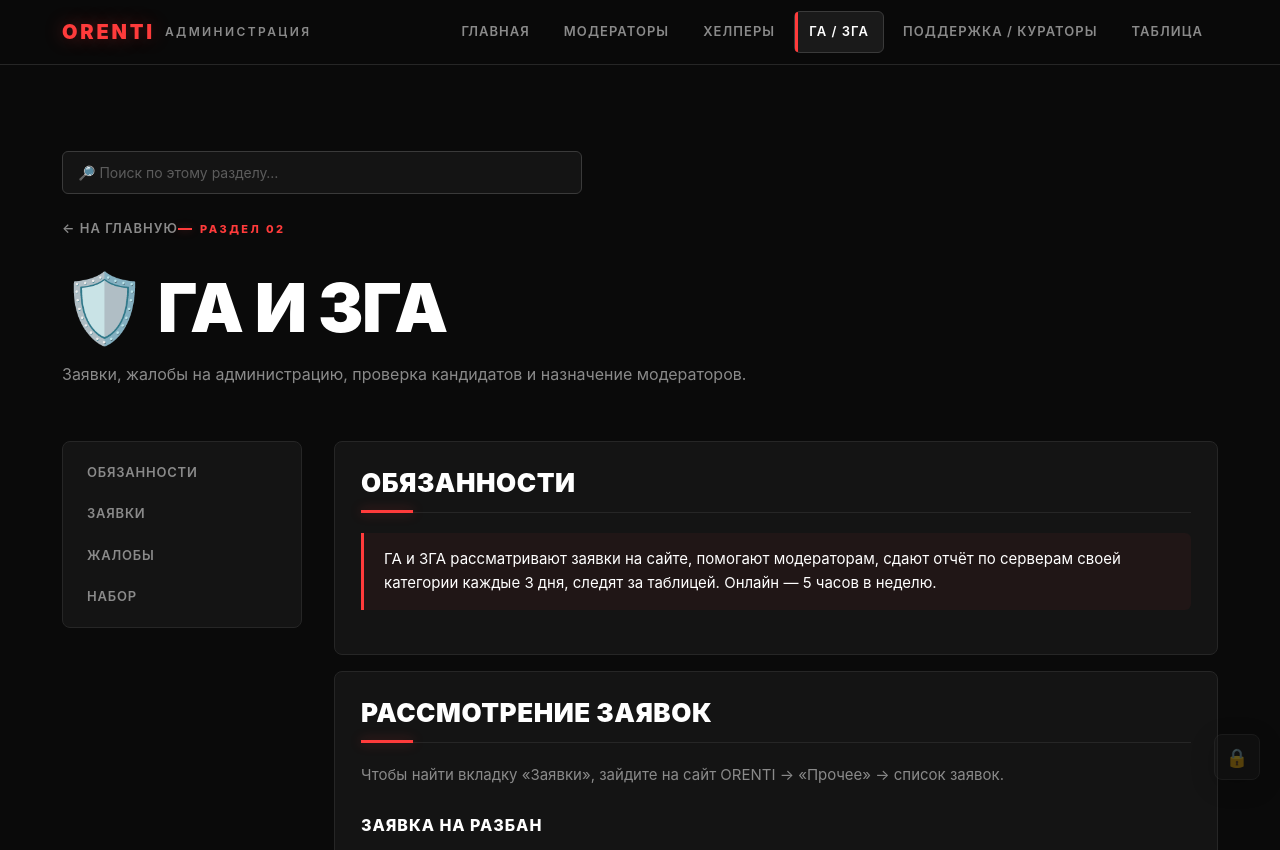
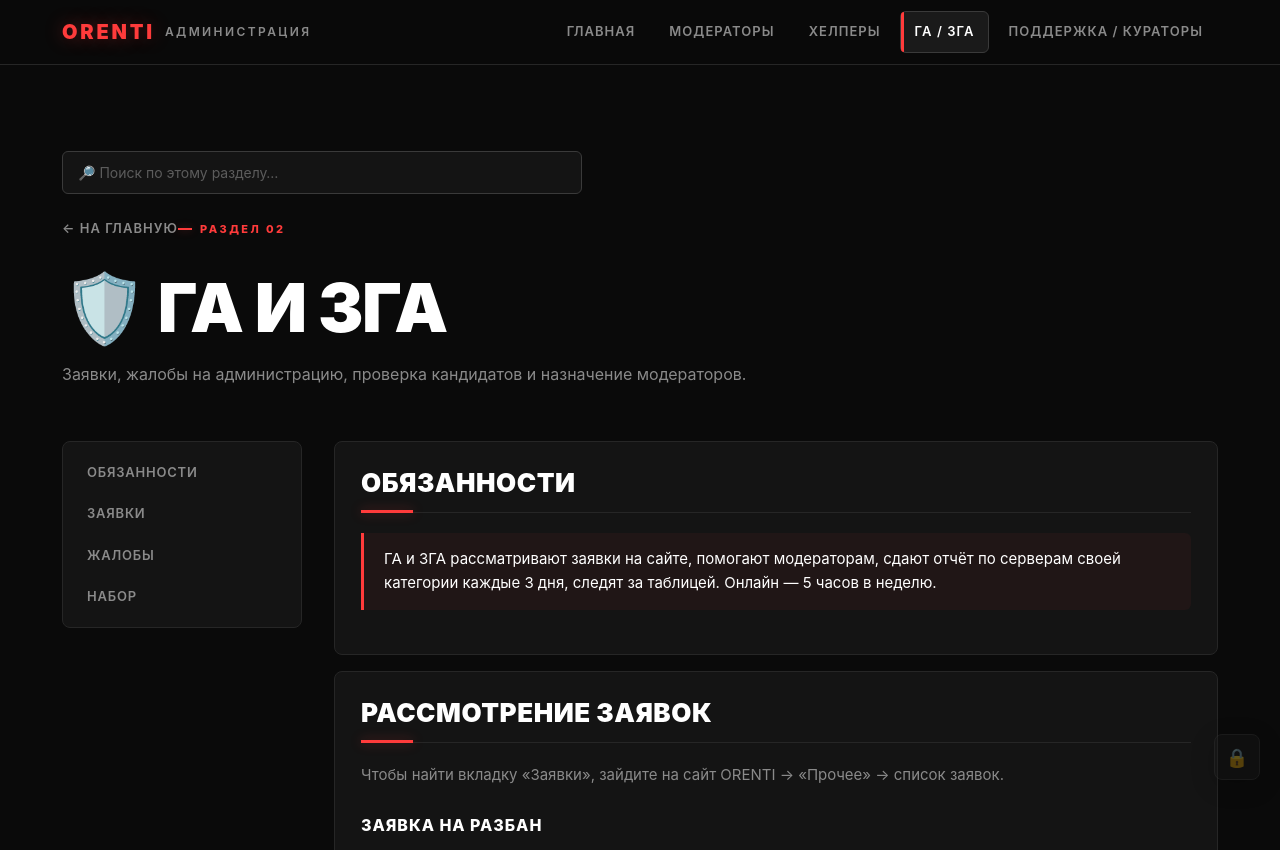
Before and after one commit to XRUMk1/orenti, a website: page ga-zga.html in a window 1280 px wide. Shown: the top 850 px of the page. Drawn offline with Linux system fonts and the light colour scheme; no server answers.

Commit message:
Update ga-zga.html

```diff
--- a/ga-zga.html
+++ b/ga-zga.html
@@ -3,7 +3,7 @@
 <link rel="icon" type="image/png" href="favicon.png">
 <link rel="apple-touch-icon" href="favicon.png">
 <link rel="stylesheet" href="style.css"></head><body>
-<header><div class="container nav"><a class="brand" href="index.html">ORENTI <span>Администрация</span></a><nav class="navlinks"><a href="index.html">Главная</a><a href="moderators.html">Модераторы</a><a href="helpers.html">Хелперы</a><a class="active" href="ga-zga.html">ГА / ЗГА</a><a href="support.html">Поддержка / кураторы</a><a href="table.html">Таблица</a></nav></div></header><main class="container">
+<header><div class="container nav"><a class="brand" href="index.html">ORENTI <span>Администрация</span></a><nav class="navlinks"><a href="index.html">Главная</a><a href="moderators.html">Модераторы</a><a href="helpers.html">Хелперы</a><a class="active" href="ga-zga.html">ГА / ЗГА</a><a href="support.html">Поддержка / кураторы</a></nav></div></header><main class="container">
 <div class="hero"><div class="toolbar"><input id="siteSearch" placeholder="🔎 Поиск по этому разделу…"></div><a class="back" href="index.html">← На главную</a><div class="kicker">Раздел 02</div><h1>🛡️ ГА и ЗГА</h1><p class="lead">Заявки, жалобы на администрацию, проверка кандидатов и назначение модераторов.</p></div>
 <div class="layout"><aside><div class="toc">
 <a href="#duties">Обязанности</a><a href="#applications">Заявки</a><a href="#complaints">Жалобы</a><a href="#recruitment">Набор</a></div></aside>
```
